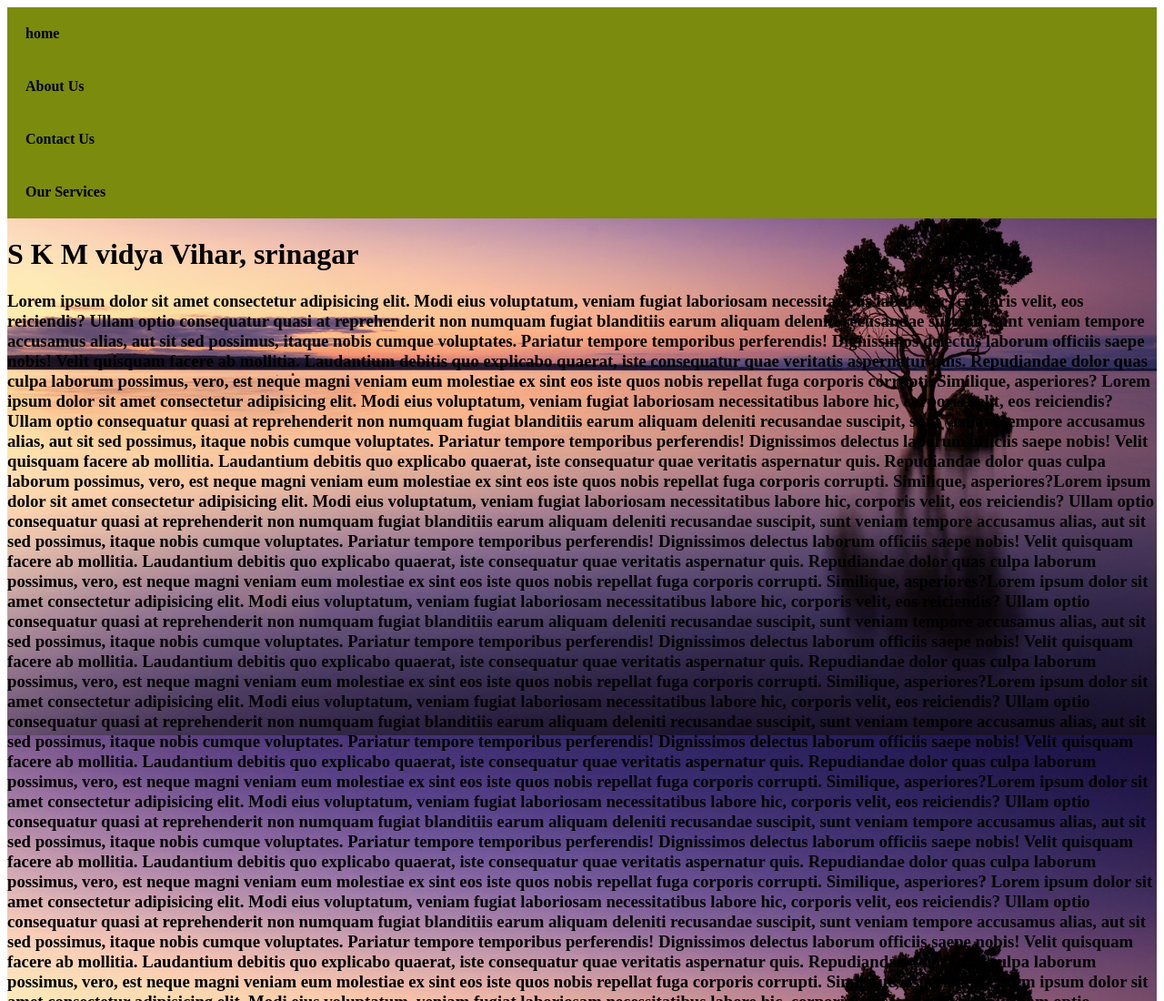
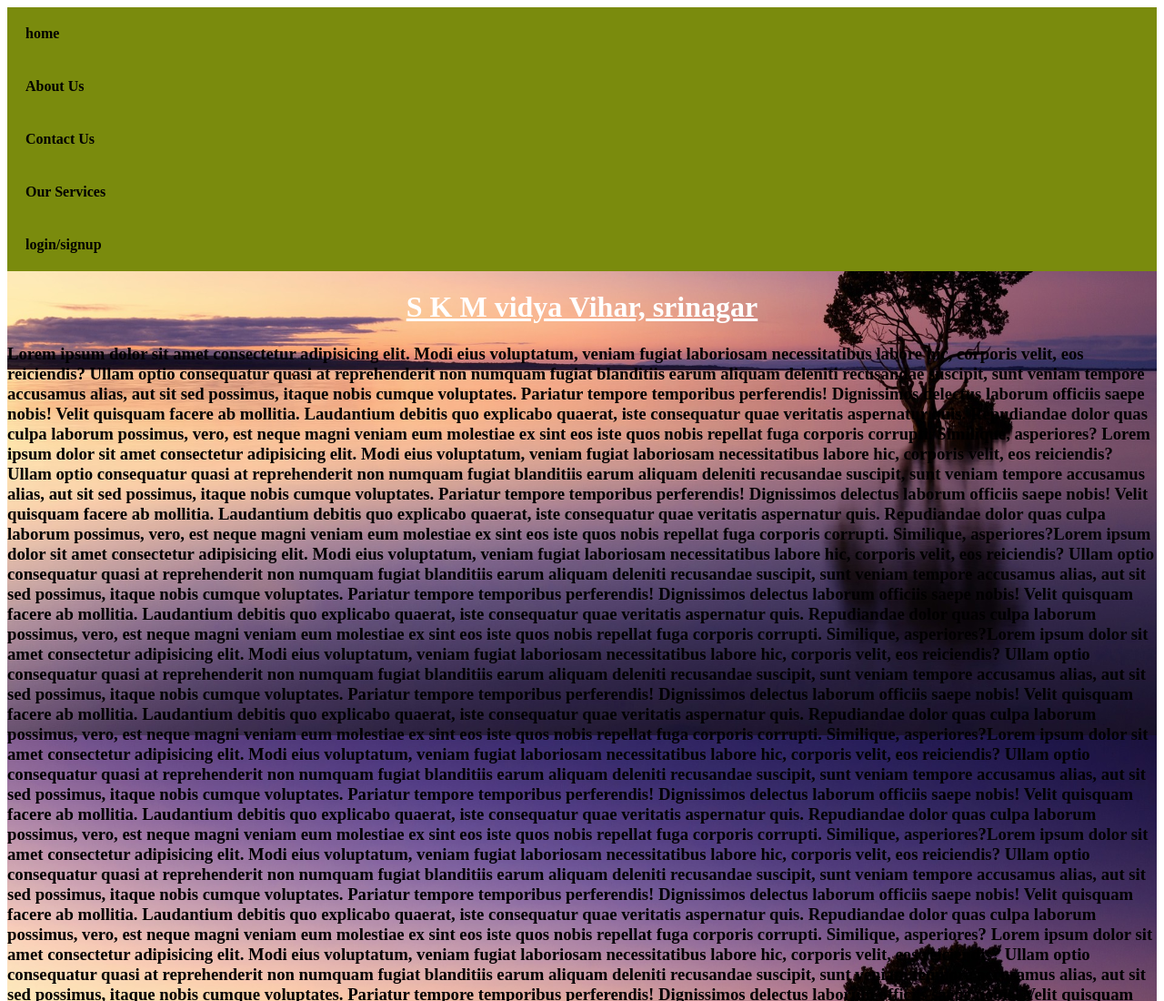
Before and after one commit to princekrsah7/mylearning, a plain HTML site: page index.html in a window 1280 px wide. Shown: the top 1100 px of the page at 91% size. Drawn offline with Linux system fonts and the light colour scheme.

Commit message:
some update my learning

```diff
--- a/index.html
+++ b/index.html
@@ -15,6 +15,7 @@
             <nav> About Us </nav>
             <nav> Contact Us </nav>
             <nav> Our Services </nav>
+            <nav> login/signup</nav>
             <h1>S K M vidya Vihar, srinagar</h1>
         </top>
         <h3>Lorem ipsum dolor sit amet consectetur adipisicing elit. Modi eius voluptatum, veniam fugiat laboriosam necessitatibus labore hic, corporis velit, eos reiciendis? Ullam optio consequatur quasi at reprehenderit non numquam fugiat blanditiis earum aliquam deleniti recusandae suscipit, sunt veniam tempore accusamus alias, aut sit sed possimus, itaque nobis cumque voluptates. Pariatur tempore temporibus perferendis! Dignissimos delectus laborum officiis saepe nobis! Velit quisquam facere ab mollitia. Laudantium debitis quo explicabo quaerat, iste consequatur quae veritatis aspernatur quis. Repudiandae dolor quas culpa laborum possimus, vero, est neque magni veniam eum molestiae ex sint eos iste quos nobis repellat fuga corporis corrupti. Similique, asperiores?
--- a/style.css
+++ b/style.css
@@ -17,4 +17,10 @@ nav{
     background-color: rgb(122, 139, 13);
     padding: 20px;
     font-weight: 700;
+
 }
+h1{
+    text-align: center;
+    color: white;
+    text-decoration-line: underline;
+}
```
